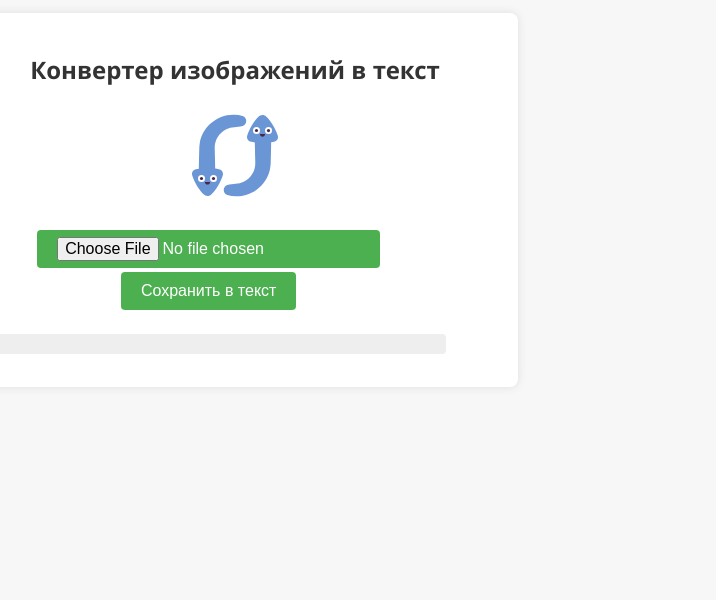
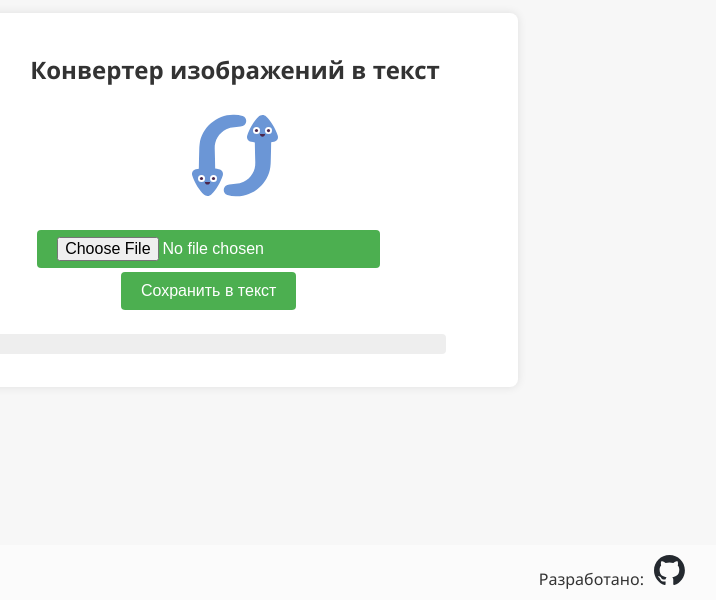
Before and after one commit to poposhka1990/scan-to-text-converter, a website: page index.html in a window 1280 px wide. Shown: the part 200-800 px from the top of the page, without its empty margins (405-1121 px from the left). Drawn offline with Linux system fonts and the light colour scheme.

Commit message:
add footer

```diff
--- a/index.html
+++ b/index.html
@@ -19,6 +19,9 @@
     <div id="loader" class="loader" style="display: none;"></div>
     <pre id="textOutput"></pre>
   </div>
+  <footer>
+    <span>Разработано:</span><a href="https://github.com/poposhka1990" target="_blank"><img class="github_logo" src="./assets/github-logo.svg"></a>
+  </footer>
 </div>
 
 <script src="https://cdn.jsdelivr.net/npm/tesseract.js@2"></script>
--- a/style.css
+++ b/style.css
@@ -74,17 +74,46 @@ input[type="file"] {
     height: 40px;
     -webkit-animation: spin 2s linear infinite; /* Safari */
     animation: spin 2s linear infinite;
-  }
+}
 
-  @-webkit-keyframes spin {
+@-webkit-keyframes spin {
     0% { -webkit-transform: rotate(0deg); }
     100% { -webkit-transform: rotate(360deg); }
-  }
+}
 
-  @keyframes spin {
+@keyframes spin {
     0% { transform: rotate(0deg); }
     100% { transform: rotate(360deg); }
-  }
+}
+
+footer {
+    background-color: rgba(255, 255, 255, 0.5);
+    position: fixed;
+    bottom: 0;
+    width: 100%;
+    text-align: center;
+    padding: 10px 0;
+    margin: 0 auto;
+}
+
+footer span {
+    margin-right: 10px;
+    color: #333;
+}
+
+footer a {
+    color: #333;
+    text-decoration: none;
+}
+
+footer a:hover {
+    text-decoration: underline;
+}
+
+.github_logo {
+    height: 30px;
+}
+
 /* Медиазапросы для мобильных устройств */
 @media screen and (max-width: 768px) {
     body {
```
Also changed, not shown: assets/github-logo.svg (added).
